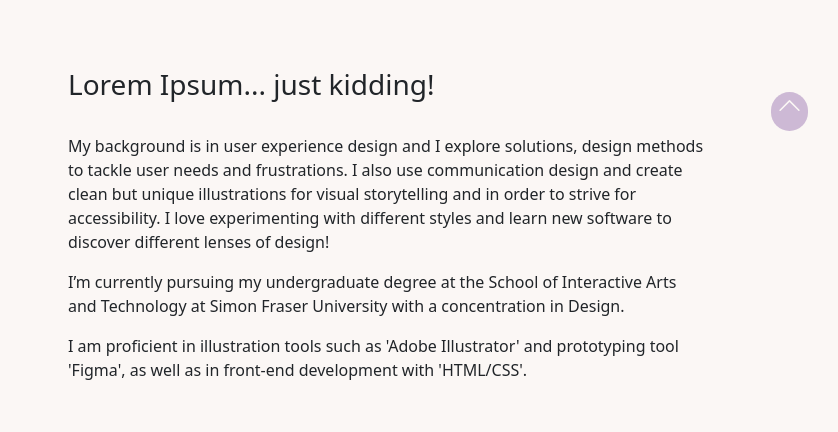
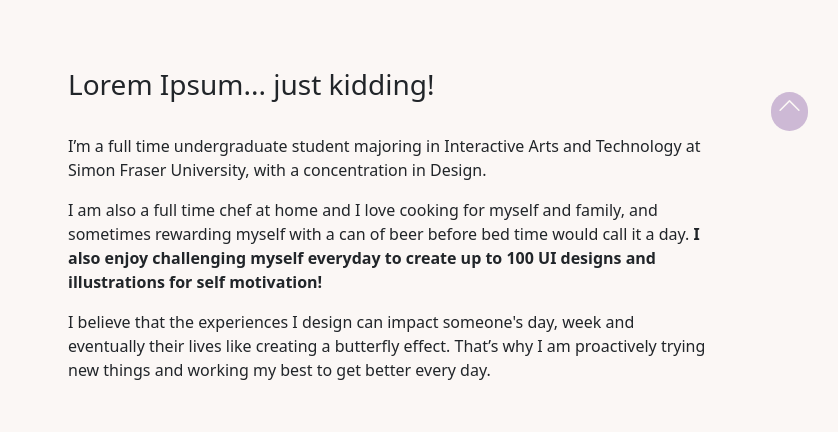
Before and after one commit to JennyChoiDesigns/JennyChoiDesigns.github.io, a plain HTML site: page about.html in a window 1280 px wide. Shown: the part 639-1071 px from the top of the page, 442-1280 px from the left. Drawn offline with nearby package versions, Linux system fonts and the light colour scheme.

Commit message:
about changed

```diff
--- a/about.html
+++ b/about.html
@@ -78,14 +78,14 @@
 </div>
 <div class="col-lg-8 pt-4 pt-lg-0 content">
 	<h3 class="lefy">Lorem Ipsum... just kidding!</h3>
-	<p class="extraSpace2 lefy">My background is in user experience design and I explore solutions, design methods to tackle user needs and frustrations.
-		I also use communication design and create clean but unique illustrations for visual storytelling and in order to strive for accessibility.
-		I love experimenting with different styles and learn new software to discover different lenses of design!</p>
+	<p class="extraSpace2 lefy">I’m a full time undergraduate student majoring in Interactive Arts and Technology at Simon Fraser University, with a concentration in Design.</p>
 
-	<p class="lefy">I’m currently pursuing my undergraduate degree at the School of Interactive Arts and Technology at Simon Fraser University with a concentration in Design.</p>
+	<p class="lefy">I am also a full time chef at home and I love cooking for myself and family, and sometimes rewarding myself with a can of beer before bed time would call it a day.
+	<strong>I also enjoy challenging myself everyday to create up to 100 UI designs and illustrations for self motivation!</strong>
+	</p>
 
-	<p class="lefy">I am proficient in illustration tools such as 'Adobe Illustrator'
-		and prototyping tool 'Figma', as well as in front-end development with 'HTML/CSS'.
+	<p class="lefy">
+	I believe that the experiences I design can impact someone's day, week and eventually their lives like creating a butterfly effect. That’s why I am proactively trying new things and working my best to get better every day.
 	</p>
 </div></div></div></div></div></section>
 
```
